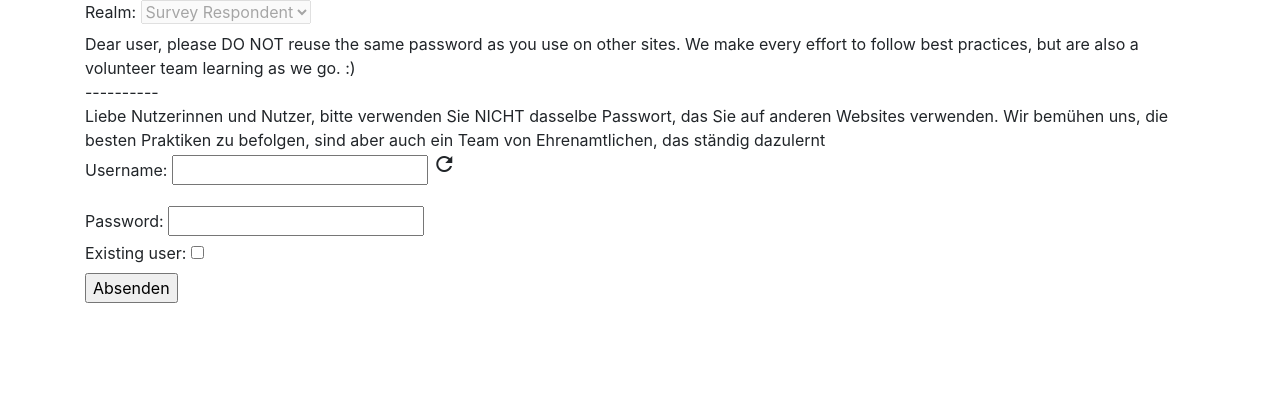
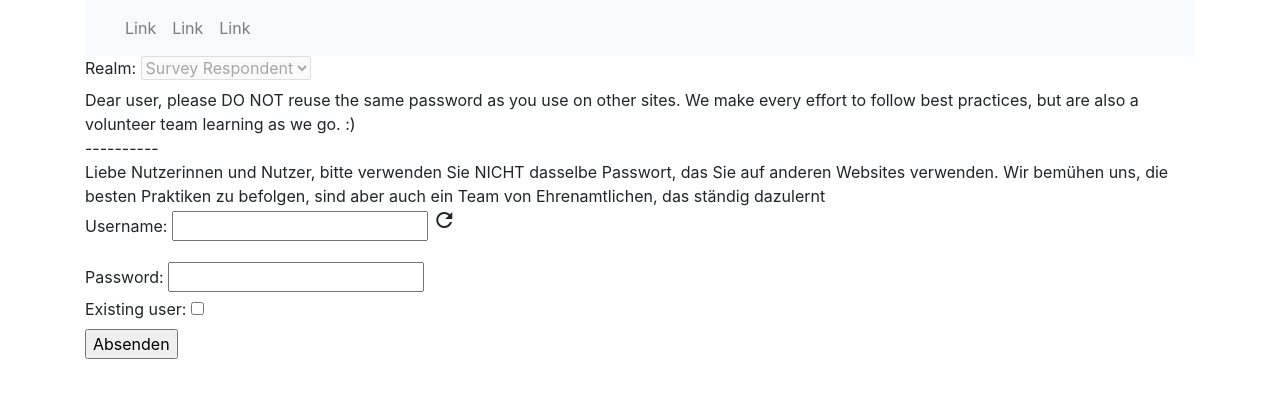
Before and after one commit to CorrelAid/kn_stolpersteine_survey, a Python web app: template server/templates/user_administration.html in a window 1280 px wide. Shown: the top 398 px of the page. Run offline with Jinja, Linux system fonts and the light colour scheme; the template is opened without the code that fills it, so the values that code supplies are empty; some libraries are stand-ins or nearby versions.

Commit message:
add WIP navbar for Bootstrap #35

```diff
--- a/server/templates/template_survey.html
+++ b/server/templates/template_survey.html
@@ -11,7 +11,28 @@
 {% endblock %}
 {% block content %}
 <body>
+    {% block navbar %}
+<nav class="navbar navbar-expand-lg navbar-light bg-light">
+  <a class="navbar-brand" href="#"></a>
+  <button class="navbar-toggler" type="button" data-toggle="collapse" data-target="#navbarSupportedContent" aria-controls="navbarSupportedContent" aria-expanded="false" aria-label="Toggle navigation">
+    <span class="navbar-toggler-icon"></span>
+  </button>
 
+  <div class="collapse navbar-collapse" id="navbarSupportedContent">
+    <ul class="navbar-nav mr-auto">
+      <li class="nav-item">
+        <a class="nav-link" href="#">Link</a>
+      </li>
+      <li class="nav-item">
+        <a class="nav-link" href="#">Link</a>
+      </li>
+      <li class="nav-item">
+        <a class="nav-link" href="#">Link</a>
+      </li>
+    </ul>
+  </div>
+</nav>
+{% endblock %}
             {% block form %}
             Hello World!
             {% endblock %}
```
